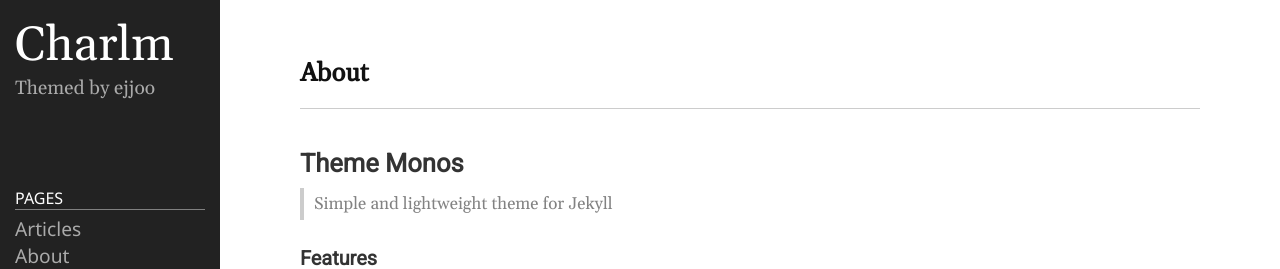
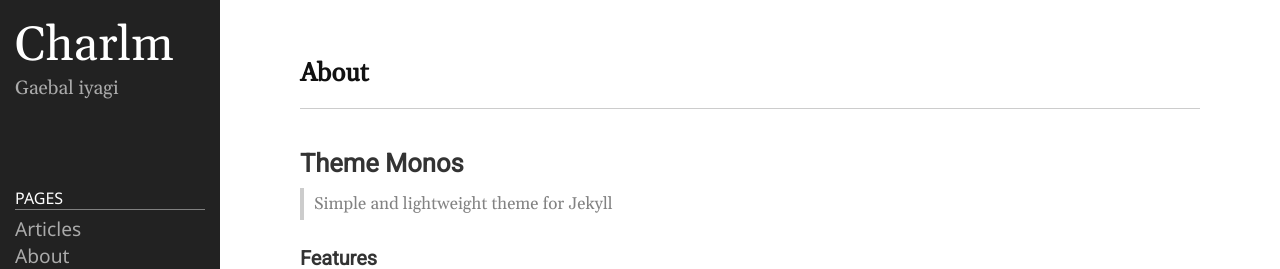
Before and after one commit to chaelimee/chaelimee.github.io, a Jekyll site: the page built from README.md, in a window 1280 px wide and 900 px high. Shown: the top 269 px of the window. Built offline with Jekyll 4.4.1, drawn with Linux system fonts in a browser that asks for light colours.

Commit message:
부제목 추가

```diff
--- a/_config.yml
+++ b/_config.yml
@@ -21,7 +21,7 @@
 title: Charlm
 email: bincl418@gmail.com
 description: >- # this means to ignore newlines until "baseurl:"
-  Themed by ejjoo
+  Gaebal iyagi
 # baseurl: "/" # the subpath of your site, e.g. /blog
 # url: "http://ejjoo.github.io" # the base hostname & protocol for your site, e.g. http://example.com
 github_username: chaelimee
```
